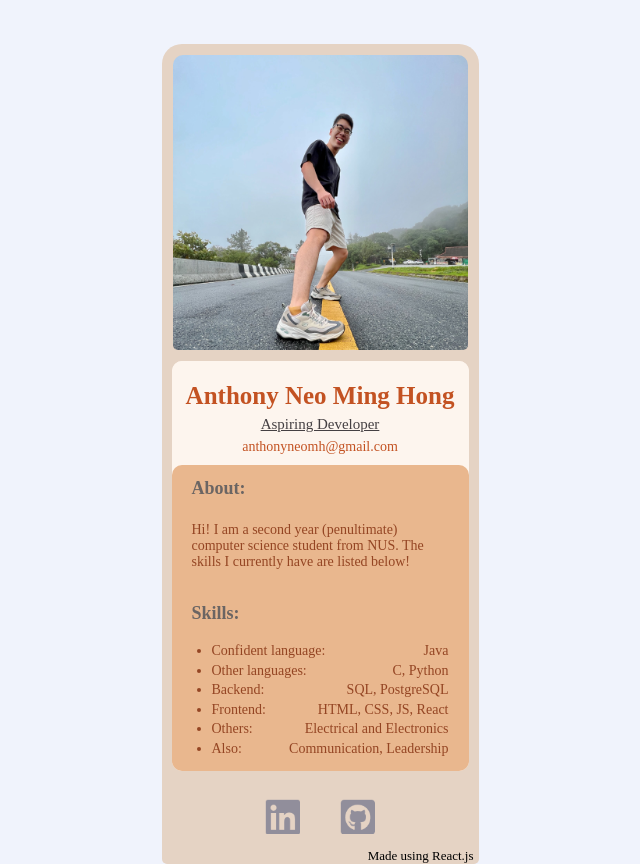
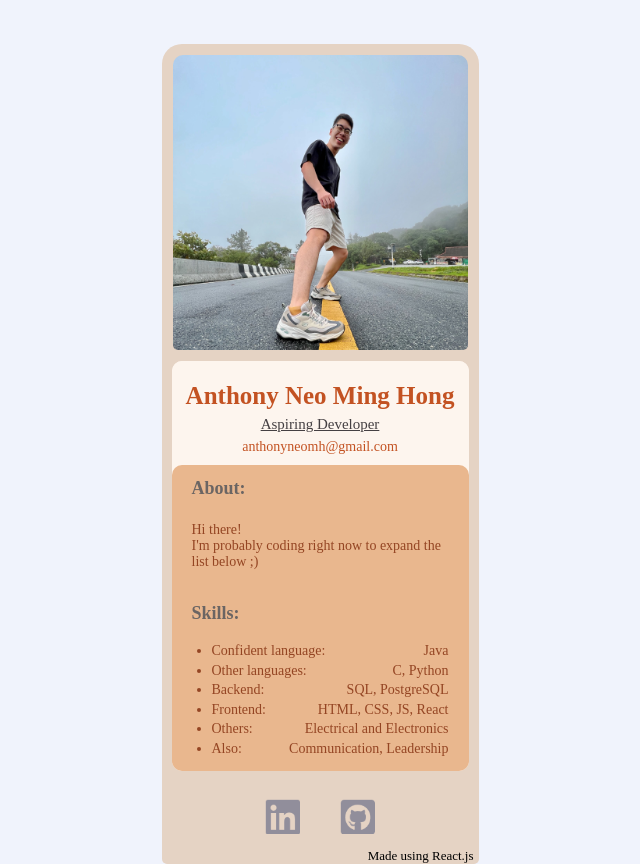
Before and after one commit to anthonynmh/my-digital-namecard, a React (Create React App) app: page / in a window 1280 px wide. Shown: the whole page, without its empty margins (320-960 px from the left). Built offline with nearby package versions, Linux system fonts and the light colour scheme.

Commit message:
Update about section

```diff
--- a/src/components/Information.js
+++ b/src/components/Information.js
@@ -10,17 +10,19 @@ export default function Information() {
             </div>
             <div className="info--extra">
                 <div className="about">
+                    {/*
+                    <p className="about--thoughts">
+                        Coding is art.{"\n"}
+                        Art on canvas, a painter's touch.{"\n"}
+                        Touch of perfection, lines apart.{"\n"}
+                        Apart from details, lines in part.{"\n"}
+                        Part of coding, coding of art.{"\n"}
+                    </p>
+                    */}
                     <h3>About:</h3>
                     <p>
-                        Hi!
-                        I am a second year (penultimate) computer science student from NUS.
-                        The skills I currently have are listed below!
-
-                        {/*
-                        Hi!
-                        I am a second year computer science student from NUS.
-                        The skills I currently have are listed below!
-                        */}
+                        Hi there!{"\n"}
+                        I'm probably coding right now to expand the list below ;){"\n"}
                     </p>
                 </div>
                 <div className="skills-container">
```
